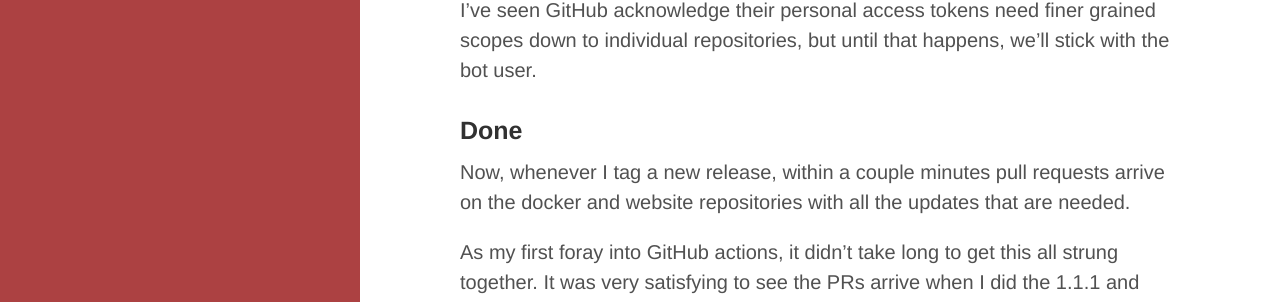
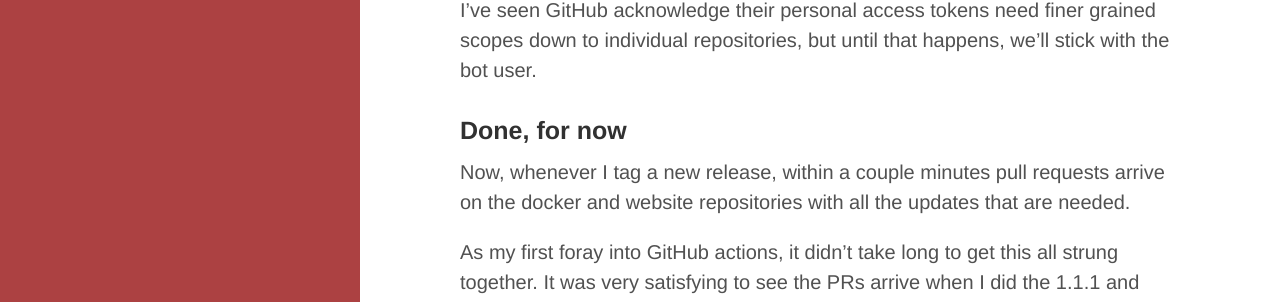
Before and after one commit to knolleary/knolleary.github.io, a Jekyll site: the page built from _posts/2020-07-11-automating-node-red-releases.md, in a window 1280 px wide and 900 px high, scrolled down 5013 px. Shown: the part 144-446 px from the top of the window. Built offline with Jekyll 4.4.1, drawn with Linux system fonts in a browser that asks for light colours.

Commit message:
Update ghaction post

```diff
--- a/_posts/2020-07-11-automating-node-red-releases.md
+++ b/_posts/2020-07-11-automating-node-red-releases.md
@@ -182,7 +182,7 @@
 I've seen GitHub acknowledge their personal access tokens need finer grained scopes
 down to individual repositories, but until that happens, we'll stick with the bot user.
 
-### Done
+### Done, for now
 
 Now, whenever I tag a new release, within a couple minutes pull requests arrive
 on the docker and website repositories with all the updates that are needed.
```
